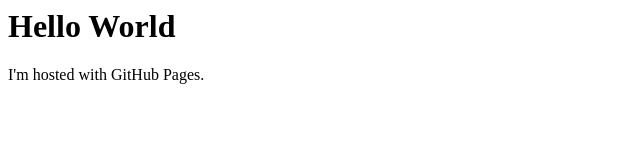
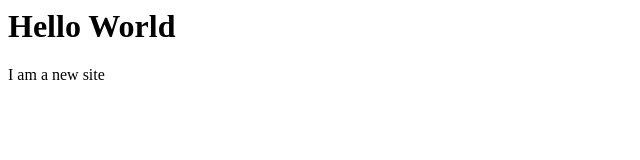
Before and after one commit to catama/catama.github.io, a plain HTML site: page index.html in a window 1280 px wide. Shown: the full height of the page, 0-640 px from the left. Drawn offline with Linux system fonts and the light colour scheme.

Commit message:
Update index.html

```diff
--- a/index.html
+++ b/index.html
@@ -1,6 +1,6 @@
 <html>
     <body>
         <h1>Hello World</h1>
-        <p>I'm hosted with GitHub Pages.</p>
+        <p>I am a new site</p>
     </body>
 </html>
```
